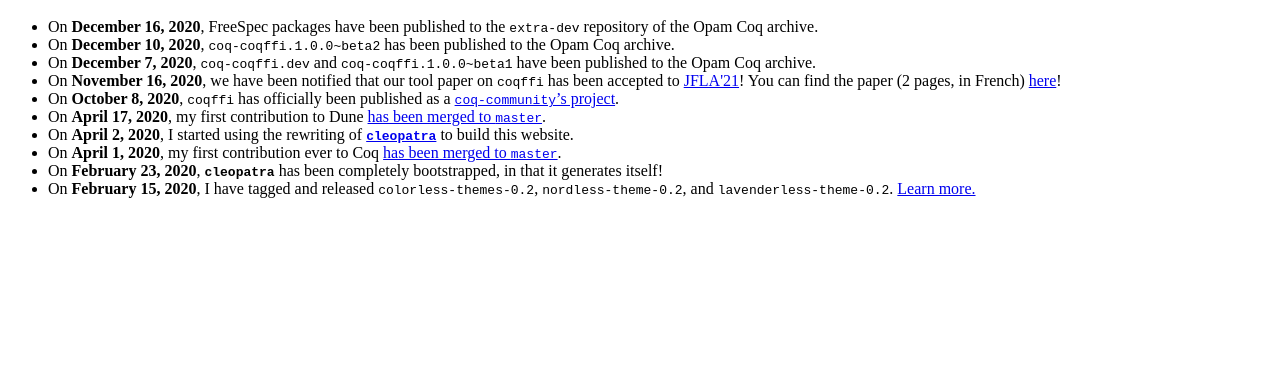
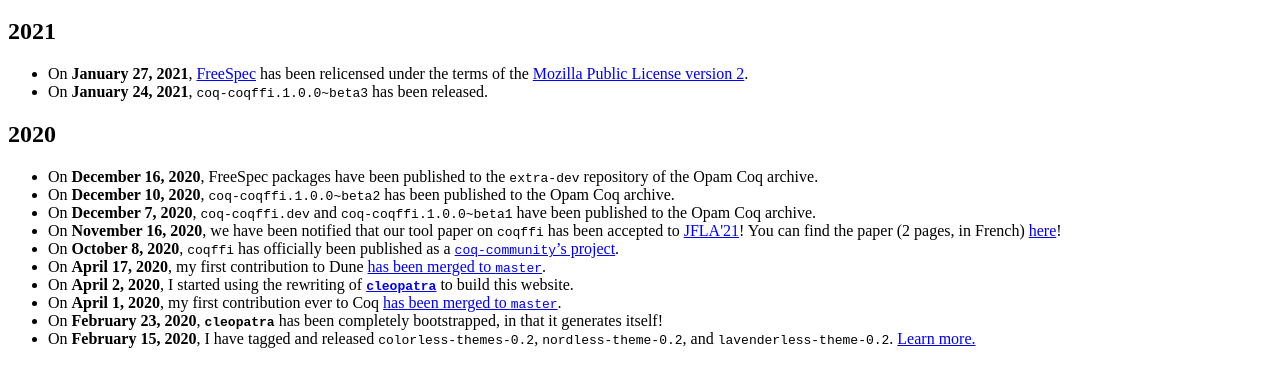
Before and after one commit to lthms/soap.coffee-lthms, a plain HTML site: page site/news/index.html in a window 1280 px wide. Shown: the part 48-434 px from the top of the page. Drawn offline with Linux system fonts and the light colour scheme.

Commit message:
Add some news about January, 2021

```diff
--- a/site/news/index.html
+++ b/site/news/index.html
@@ -1,4 +1,22 @@
 <h1>News</h1>
+
+<h2>2021</h2>
+
+<ul>
+  <li>
+    On <strong>January 27, 2021</strong>,
+    <a href="https://github.com/lthms/FreeSpec">FreeSpec</a> has been
+    relicensed under the terms of the
+    <a href="https://www.mozilla.org/en-US/MPL/2.0/">Mozilla Public
+    License version 2</a>.
+  </li>
+  <li>
+    On <strong>January 24, 2021</strong>, <code>coq-coqffi.1.0.0~beta3</code>
+    has been released.
+  </li>
+</ul>
+
+<h2>2020</h2>
 
 <ul>
   <li>
```
